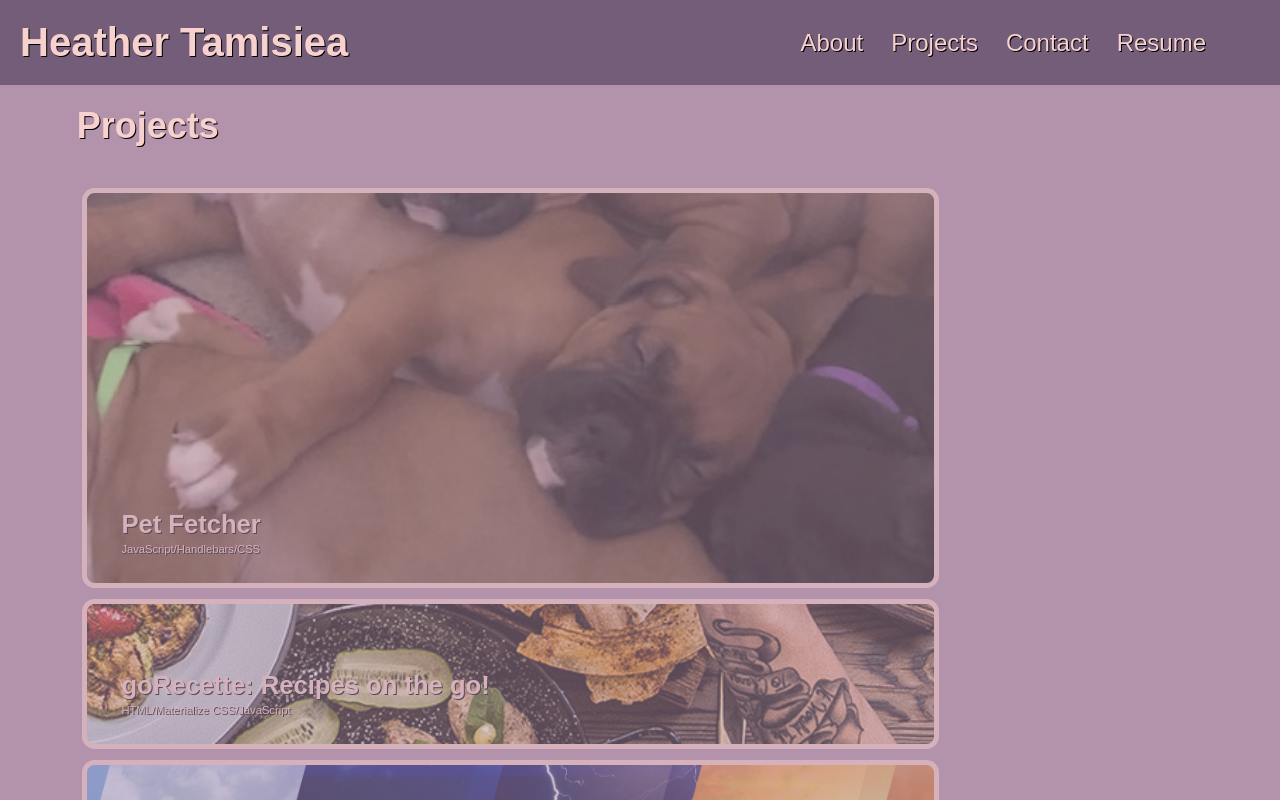
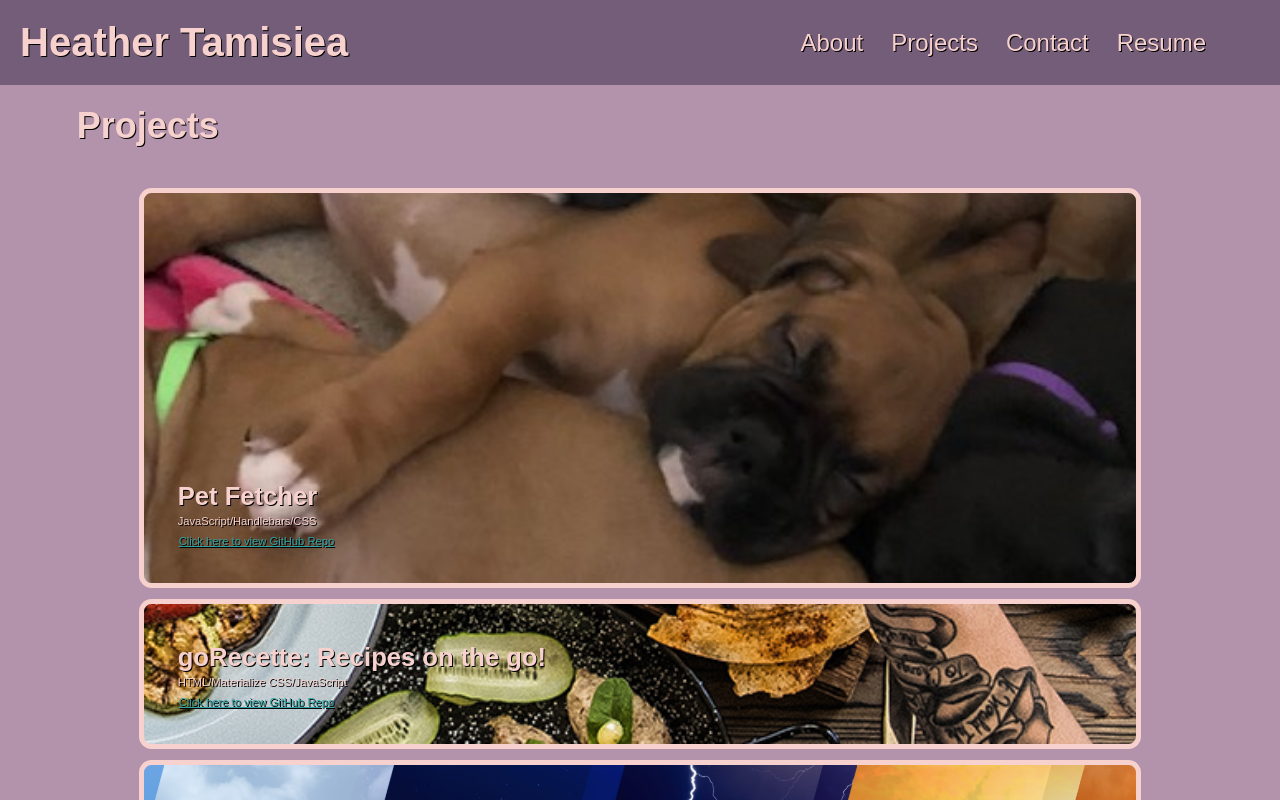
Before and after one commit to hdtamisiea/react-portfolio, a React (Create React App) app: page / in a window 1280 px wide. Both pictures are taken after a click on the element "Projects". Shown: the top 800 px of the page. Built offline with nearby package versions, Linux system fonts and the light colour scheme; a web font is replaced by a local one.

Commit message:
clean up css

```diff
--- a/src/App.css
+++ b/src/App.css
@@ -13,12 +13,12 @@
 }
 
 .fa-linkedin:before, .fa-stack-overflow:before, .fa-github:before {
-  color: var(--dark);
+  color: rgb(45, 163, 163);
   margin: 15px;
 }
 
 footer a:hover {
-  opacity: .75;
+  opacity: .50;
 }
 
 textarea {
@@ -98,6 +98,7 @@ body {
   background-color: var(--dark2);
   text-shadow: 1px 1px black;
   font-size: 1.5em;
+  align-items: center;
 }
 
 /* header styling */
@@ -224,16 +225,18 @@ main {
   display: flex;
   flex-direction: row;
   flex-wrap: wrap;
-  justify-content: space-between;
-  align-items: stretch;
+  justify-content: center;
+  /* align-items: stretch; */
 }
 
 main h2 {
   margin-bottom: 20px;
+  font-weight: bold;
 }
 
 .page-section h2 {
   color: var(--light);
+  font-weight: bold;
   text-shadow: 1px 1px black;
   font-size: 1em;
   padding: 20px;
@@ -249,7 +252,13 @@ main h2 {
 }
 
 .page-section div {
-  flex: 0 0 77%;
+
+  flex: 0 0 90%;
+  width: 100%;
+  background-size: cover;
+  background-position: center;
+  align-content: center;
+  align-items: flex-end;
 }
 
 .page-section p {
@@ -265,8 +274,14 @@ main h2 {
 .work-container {
   display: flex;
   flex-wrap: wrap;
+  flex-grow: 2;
   justify-content: center;
-  flex: 0 0 77%;
+  flex: 0 0 90%;
+  width: 100%;
+  background-size: cover;
+  background-position: center;
+  align-content: center;
+  align-items: flex-end;
 }
 
 .work-text {
@@ -279,12 +294,16 @@ main h2 {
   text-decoration: none;
   background-size: 150%;
   background-position: center;
-  opacity: 0.5;
-  flex-basis: calc(100% - 1em);
+  width: 100%;
   padding: 0 0 20px 0;
   margin: 0.5em;
   font-size: 0.7rem;
   border-radius: 2ch;
+  flex-direction: row;
+}
+
+header.nav {
+  font-size: 1rem;
 }
 
 #about {
@@ -302,7 +321,7 @@ main h2 {
 
 /* make each work box reactive to hover */
 .work-text:hover {
-  opacity: 1.0;
+  opacity: 0.75;
 }
 
 h4:hover {
@@ -341,9 +360,18 @@ h4:hover {
   background-position: bottom center;
 }
 
+.password {
+  background-image: url("./assets/letters1.jpg");
+  background-position: bottom center;
+}
 .robot {
   background-image: url("./assets/budget.PNG");
-  background-position: bottom center
+  background-position: bottom center;
+}
+
+.repo {
+  padding-left: 15px;
+  color:rgb(45, 163, 163);
 }
 
 /* begin footer styling */
@@ -373,7 +401,6 @@ footer {
    justify-content: center;
  }
 
-
 }
 
 @media screen and (max-width: 575px) {
--- a/src/components/Header/index.js
+++ b/src/components/Header/index.js
@@ -1,5 +1,4 @@
 import React from "react";
-// import Navigation from "../Navigation";
 
 function Header(props) {
   return (
--- a/src/components/Portfolio/index.js
+++ b/src/components/Portfolio/index.js
@@ -7,32 +7,45 @@ function Portfolio(props) {
       link: "https://pet-fetcher.herokuapp.com/",
       title: "Pet Fetcher",
       tech: "JavaScript/Handlebars/CSS",
+      repo: "https://github.com/hdtamisiea/pet-fetcher",
       class: "work-text surf",
     },
     {
       link: "https://hdtamisiea.github.io/goRecette/",
       title: "goRecette: Recipes on the go!",
       tech: "HTML/Materialize CSS/JavaScript",
+      repo: "https://github.com/hdtamisiea/goRecette",
       class: "work-text led",
     },
     {
       link: "https://hdtamisiea.github.io/weather-dashboard/",
       title: "Weather Dashboard",
       tech: "HTML/CSS/Bootstrap/JavaScript",
+      repo: "https://github.com/hdtamisiea/weather-dashboard",
       class: "work-text refactor",
     },
     {
       link: "https://safe-badlands-18766.herokuapp.com/",
       title: "Budget Tracker PWA",
       tech: "HTML/Express.js/Mongoose/JavaScript/CSS/Heroku",
+      repo: "https://github.com/hdtamisiea/budget-tracker",
       class: "work-text robot",
     },
     {
       link: "https://hdtamisiea.github.io/work-day-scheduler/",
       title: "Work Day Scheduler",
       tech: "HTML/CSS/Bootstrap/Moment.js/JQuery/Javascript",
+      repo: "https://github.com/hdtamisiea/work-day-scheduler",
       class: "work-text run-buddy",
+    },
+    {
+      link: "https://hdtamisiea.github.io/password-generator/",
+      title: "Password Generator",
+      tech: "HTML/CSS/Javascript",
+      repo: "https://github.com/hdtamisiea/password-generator",
+      class: "work-text password",
     }
+
   ];
   return (
     <section class="page-section">
--- a/src/components/Project/index.js
+++ b/src/components/Project/index.js
@@ -6,6 +6,9 @@ function Project(props) {
       <div>
         <h4>{props.project.title}</h4>
         <span>{props.project.tech}</span>
+        <div>
+        <a href={props.project.repo} class="repo">Click here to view GitHub Repo</a>
+        </div>
       </div>
     </a>
   );
```
Also changed, not shown: src/assets/letters1.jpg (added).
